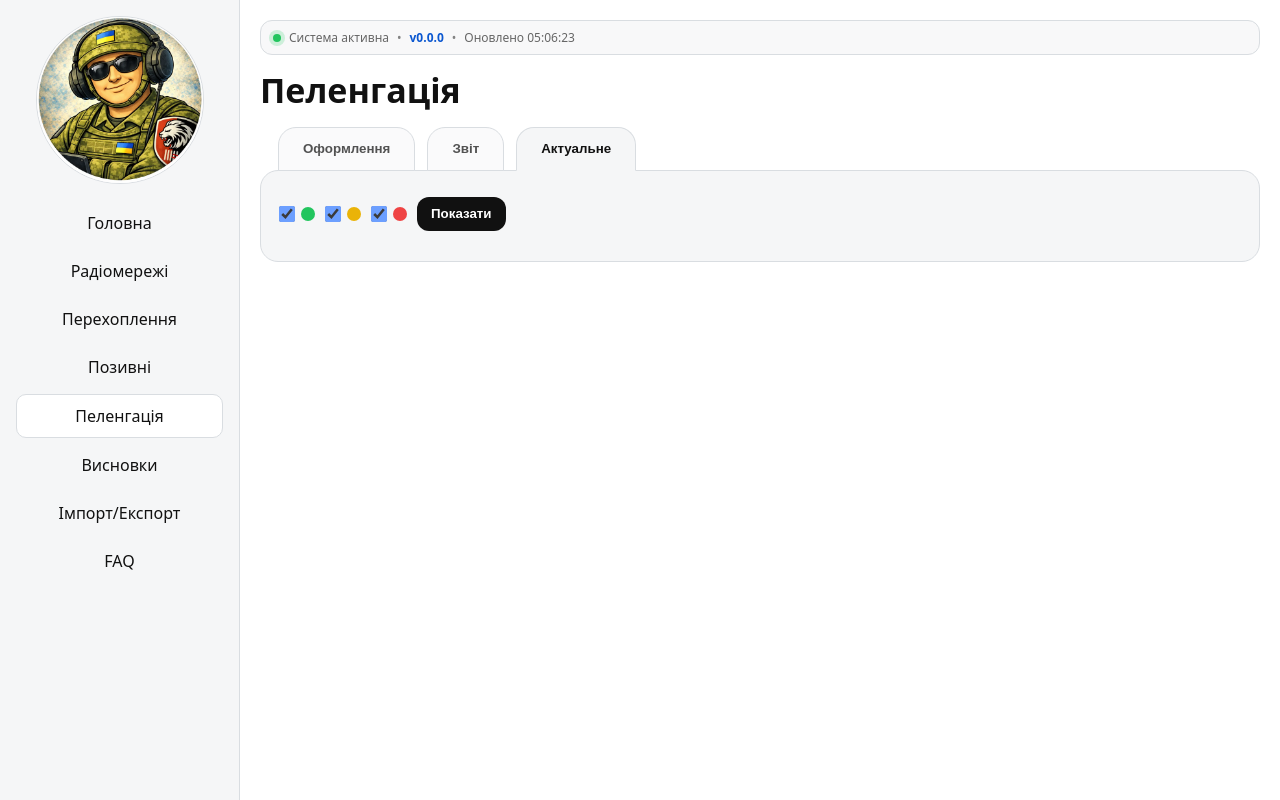
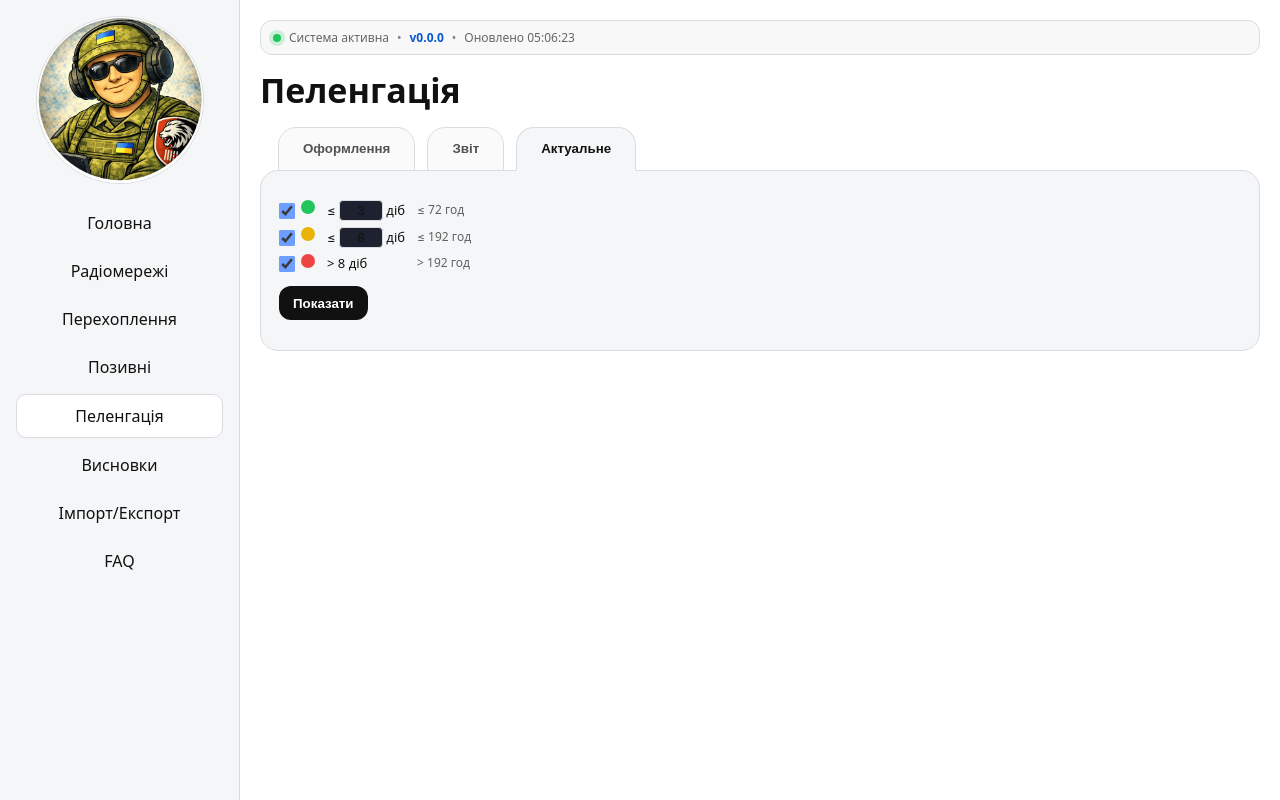
Before and after one commit to Kaliostro1983/radio_63ombr, a FastAPI app: page /peleng in a window 1280 px wide, after a click on "Актуальне". Run offline with FastAPI, Linux system fonts and the light colour scheme; data that the repository does not hold is empty; some libraries are stand-ins or nearby versions.

Commit message:
feat(peleng): replace Актуальне filter with configurable threshold table
Replace the old checkbox+dot row with a compact 4-column table:
  ✓ | 🟢 | ≤ [N] діб (editable) | ≤ Nh год (auto)
  ✓ | 🟡 | ≤ [N] діб (editable) | ≤ Nh год (auto)
  ✓ | 🔴 | > N діб (auto)        | > Nh год (auto)

- Green/yellow day thresholds are editable inputs; hours update live
- Values persist to localStorage (pel_thresh_green_days / yellow_days)
- Checkboxes immediately re-filter without re-fetching
- Server now returns age_h so client can reclassify with custom thresholds
- peleng.js bumped to v10

Co-Authored-By: Claude Sonnet 4.6 <noreply@anthropic.com>

```diff
--- a/app/routers/peleng.py
+++ b/app/routers/peleng.py
@@ -664,10 +664,12 @@ def peleng_status_summary():
         result = []
         for row in rows:
             raw = row["last_peleng_dt"] or ""
+            age_h_val = None
             if raw:
                 try:
                     ld = datetime.fromisoformat(raw[:19])
                     age_h = (now - ld).total_seconds() / 3600
+                    age_h_val = round(age_h, 1)
                     status = "green" if age_h <= 72 else ("yellow" if age_h <= 192 else "red")
                     last_display = ld.strftime("%d.%m.%Y %H:%M")
                 except ValueError:
@@ -682,6 +684,7 @@ def peleng_status_summary():
                 "unit": row["unit"],
                 "tags": row["tags"] or "",
                 "status": status,
+                "age_h": age_h_val,
                 "last_peleng_dt": last_display,
                 "peleng_count_10d": int(row["peleng_count_10d"] or 0),
                 "intercept_count_3d": int(row["intercept_count_3d"] or 0),
--- a/app/static/peleng.css
+++ b/app/static/peleng.css
@@ -331,26 +331,56 @@
 }
 
 .pel-actual-filter {
-  display: flex;
-  align-items: center;
-  gap: 10px;
-  flex-wrap: wrap;
+  display: inline-block;
   margin-bottom: 14px;
 }
 
-.pel-actual-cb {
-  display: flex;
-  align-items: center;
-  gap: 6px;
-  cursor: pointer;
-  user-select: none;
+.pel-thresh-table {
+  border-collapse: collapse;
+  margin-bottom: 10px;
+  font-size: 13px;
+  line-height: 1.5;
 }
 
-.pel-actual-cb input[type="checkbox"] {
+.pel-thresh-table td {
+  padding: 3px 12px 3px 0;
+  vertical-align: middle;
+  white-space: nowrap;
+}
+
+.pel-thresh-table td:first-child {
+  padding-right: 6px;
+}
+
+.pel-thresh-table input[type="checkbox"] {
   width: 16px;
   height: 16px;
   cursor: pointer;
   accent-color: var(--accent, #6c9fff);
+  vertical-align: middle;
+}
+
+.pel-thresh-input {
+  width: 44px;
+  padding: 2px 4px;
+  background: var(--bg-input, #1e2130);
+  border: 1px solid var(--border, #3a3f55);
+  border-radius: 4px;
+  color: inherit;
+  font-size: 13px;
+  text-align: center;
+  -moz-appearance: textfield;
+}
+
+.pel-thresh-input::-webkit-outer-spin-button,
+.pel-thresh-input::-webkit-inner-spin-button {
+  -webkit-appearance: none;
+  margin: 0;
+}
+
+.pel-thresh-hours {
+  opacity: 0.65;
+  font-size: 12px;
 }
 
 .pel-status-dot {
--- a/app/static/peleng.js
+++ b/app/static/peleng.js
@@ -543,6 +543,45 @@
 
   let _actualData = null;
 
+  // ── Threshold helpers ──────────────────────────────────────────────────────
+  function getThresholds() {
+    const gd = Math.max(1, parseInt($("pelThreshGreenDays")?.value)  || 3);
+    const yd = Math.max(1, parseInt($("pelThreshYellowDays")?.value) || 8);
+    return { greenH: gd * 24, yellowH: Math.max(gd * 24 + 1, yd * 24) };
+  }
+
+  function initThresholds() {
+    const gd = parseInt(localStorage.getItem("pel_thresh_green_days"))  || 3;
+    const yd = parseInt(localStorage.getItem("pel_thresh_yellow_days")) || 8;
+    const gEl = $("pelThreshGreenDays");
+    const yEl = $("pelThreshYellowDays");
+    if (gEl) gEl.value = gd;
+    if (yEl) yEl.value = yd;
+    updateThreshDisplays(false);   // false = don't re-render (no data yet)
+  }
+
+  function updateThreshDisplays(rerender) {
+    const gd = Math.max(1, parseInt($("pelThreshGreenDays")?.value)  || 3);
+    const yd = Math.max(gd + 1, parseInt($("pelThreshYellowDays")?.value) || 8);
+    localStorage.setItem("pel_thresh_green_days",  gd);
+    localStorage.setItem("pel_thresh_yellow_days", yd);
+
+    const gh = gd * 24;
+    const yh = yd * 24;
+
+    const ghEl = $("pelThreshGreenHours");
+    const yhEl = $("pelThreshYellowHours");
+    const rdEl = $("pelThreshRedDays");
+    const rhEl = $("pelThreshRedHours");
+
+    if (ghEl) ghEl.textContent = `≤ ${gh} год`;
+    if (yhEl) yhEl.textContent = `≤ ${yh} год`;
+    if (rdEl) rdEl.textContent = `> ${yd} діб`;
+    if (rhEl) rhEl.textContent = `> ${yh} год`;
+
+    if (rerender !== false && _actualData) renderActual();
+  }
+
   async function loadActual() {
     const loader   = $("pelActualLoader");
     const emptyEl  = $("pelActualEmpty");
@@ -576,11 +615,22 @@
     const showYellow = $("cbActualYellow")?.checked !== false;
     const showRed    = $("cbActualRed")?.checked !== false;
 
-    const filtered = _actualData.filter(r =>
-      !((r.status === "green"  && !showGreen) ||
-        (r.status === "yellow" && !showYellow) ||
-        (r.status === "red"    && !showRed))
-    );
+    const { greenH, yellowH } = getThresholds();
+
+    // Re-classify using current thresholds (server may use different defaults)
+    const filtered = _actualData
+      .map(r => {
+        let status = r.status;
+        if (r.age_h != null) {
+          status = r.age_h <= greenH ? "green" : (r.age_h <= yellowH ? "yellow" : "red");
+        }
+        return { ...r, status };
+      })
+      .filter(r =>
+        !((r.status === "green"  && !showGreen) ||
+          (r.status === "yellow" && !showYellow) ||
+          (r.status === "red"    && !showRed))
+      );
 
     if (loader) loader.style.display = "none";
 
@@ -662,6 +712,15 @@
     const pelActualShowBtn = $("pelActualShowBtn");
     if (pelActualShowBtn) pelActualShowBtn.onclick = loadActual;
 
+    // Threshold table — init from localStorage, update displays on change
+    initThresholds();
+    $("pelThreshGreenDays")?.addEventListener("input",  () => updateThreshDisplays());
+    $("pelThreshYellowDays")?.addEventListener("input", () => updateThreshDisplays());
+    // Checkboxes re-render immediately when data is already loaded
+    $("cbActualGreen")?.addEventListener("change",  () => { if (_actualData) renderActual(); });
+    $("cbActualYellow")?.addEventListener("change", () => { if (_actualData) renderActual(); });
+    $("cbActualRed")?.addEventListener("change",    () => { if (_actualData) renderActual(); });
+
     btnNow?.addEventListener("click", nowToInputs);
     btnAccept?.addEventListener("click", acceptFreq);
     btnGenerate?.addEventListener("click", generateMessage);
--- a/app/templates/peleng.html
+++ b/app/templates/peleng.html
@@ -184,18 +184,28 @@
         <div class="pel-actual-wrap">
 
           <div class="pel-actual-filter">
-            <label class="pel-actual-cb" title="Зелений — пеленг за останні 2 доби">
-              <input type="checkbox" id="cbActualGreen" checked>
-              <span class="pel-status-dot dot-green"></span>
-            </label>
-            <label class="pel-actual-cb" title="Жовтий — пеленг від 2 до 7 діб тому">
-              <input type="checkbox" id="cbActualYellow" checked>
-              <span class="pel-status-dot dot-yellow"></span>
-            </label>
-            <label class="pel-actual-cb" title="Червоний — пеленг більше 7 діб тому">
-              <input type="checkbox" id="cbActualRed" checked>
-              <span class="pel-status-dot dot-red"></span>
-            </label>
+            <table class="pel-thresh-table">
+              <tbody>
+                <tr>
+                  <td><input type="checkbox" id="cbActualGreen" checked></td>
+                  <td><span class="pel-status-dot dot-green"></span></td>
+                  <td>≤&nbsp;<input type="number" id="pelThreshGreenDays" class="pel-thresh-input" value="3" min="1" max="365">&nbsp;діб</td>
+                  <td id="pelThreshGreenHours" class="pel-thresh-hours">≤&nbsp;72&nbsp;год</td>
+                </tr>
+                <tr>
+                  <td><input type="checkbox" id="cbActualYellow" checked></td>
+                  <td><span class="pel-status-dot dot-yellow"></span></td>
+                  <td>≤&nbsp;<input type="number" id="pelThreshYellowDays" class="pel-thresh-input" value="8" min="1" max="365">&nbsp;діб</td>
+                  <td id="pelThreshYellowHours" class="pel-thresh-hours">≤&nbsp;192&nbsp;год</td>
+                </tr>
+                <tr>
+                  <td><input type="checkbox" id="cbActualRed" checked></td>
+                  <td><span class="pel-status-dot dot-red"></span></td>
+                  <td id="pelThreshRedDays">&gt;&nbsp;8&nbsp;діб</td>
+                  <td id="pelThreshRedHours" class="pel-thresh-hours">&gt;&nbsp;192&nbsp;год</td>
+                </tr>
+              </tbody>
+            </table>
             <button class="btn" type="button" id="pelActualShowBtn">Показати</button>
           </div>
 
@@ -232,6 +242,6 @@
 {% endblock %}
 
 {% block scripts %}
-<script src="/static/peleng.js?v=9"></script>
+<script src="/static/peleng.js?v=10"></script>
 {% endblock %}
 {% endblock %}
```
